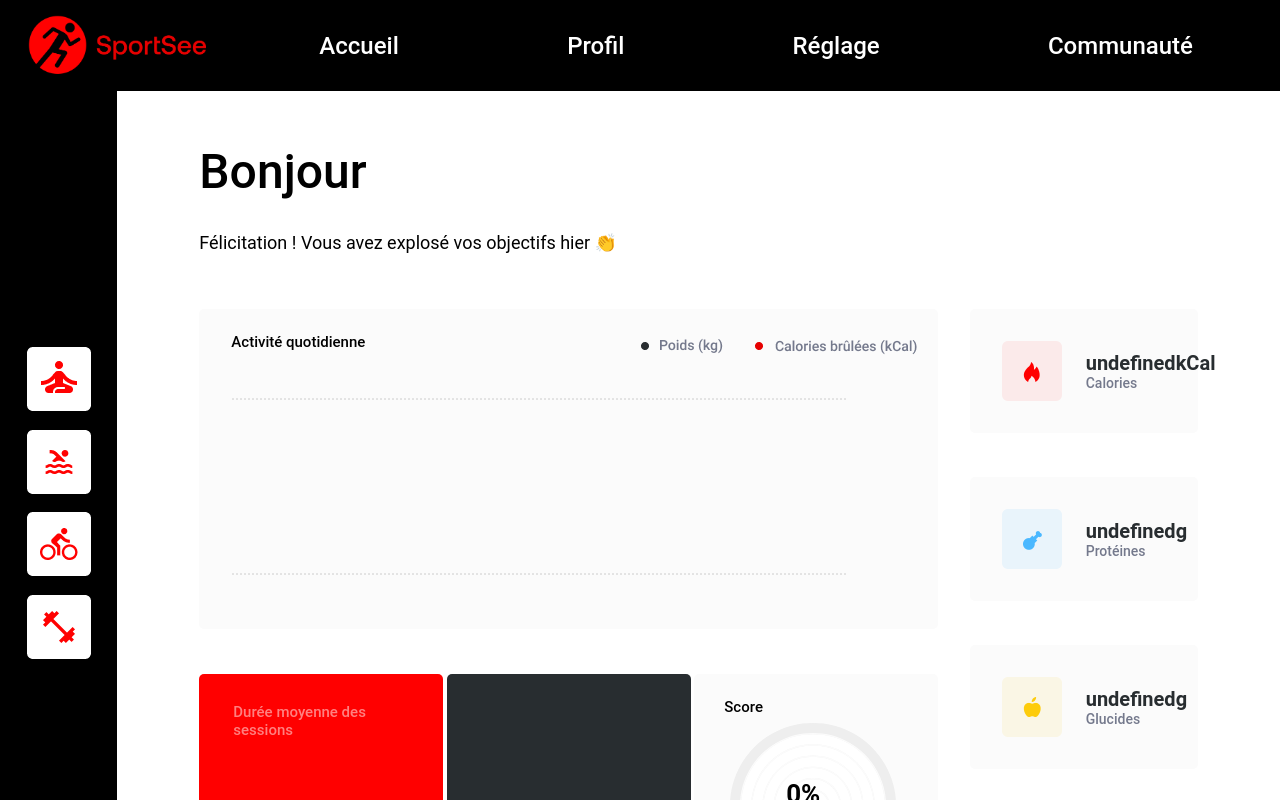
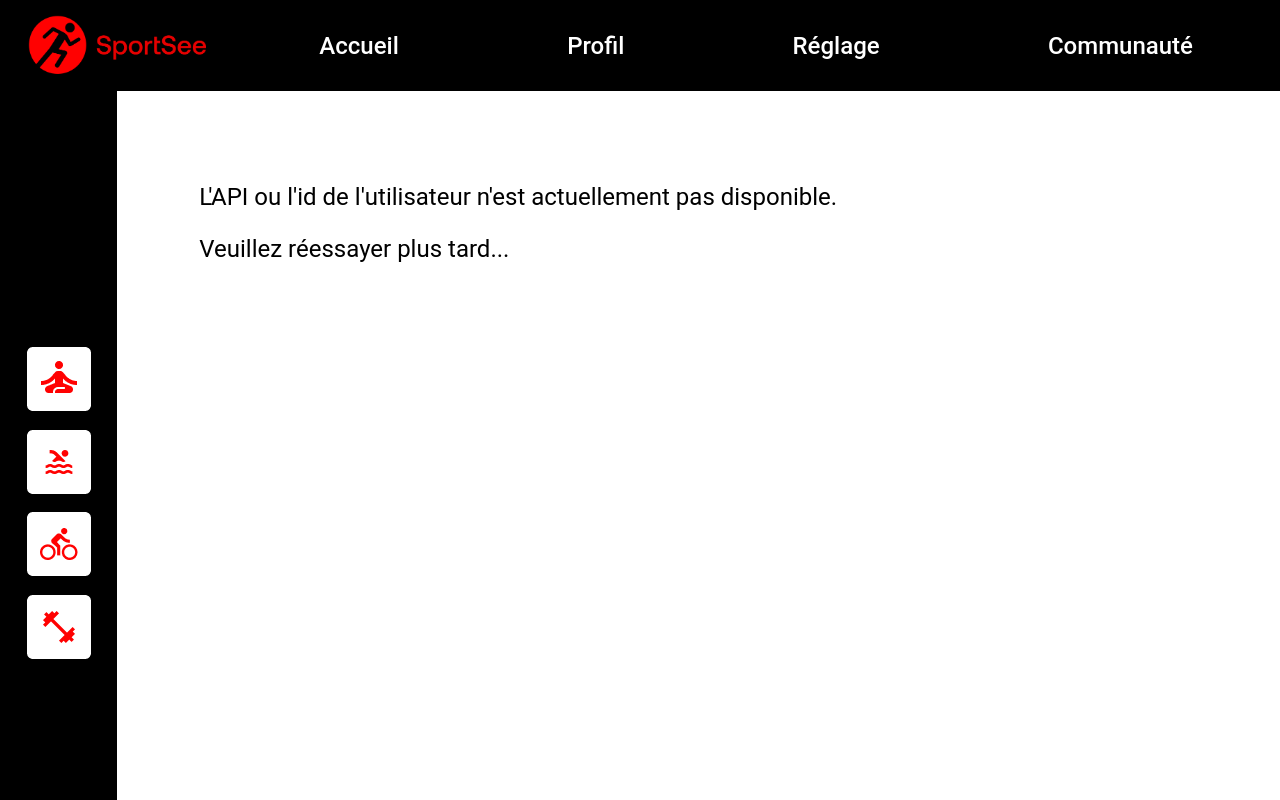
Before and after one commit to Jerome-Fromantin/JeromeFromantin_12_01022022, a React (Create React App) app: page /1 in a window 1280 px wide. Shown: the top 800 px of the page. Built offline with nearby package versions, Linux system fonts and the light colour scheme; no server answers.

Commit message:
Adding of a 404 page in case of errors

```diff
--- a/src/App.js
+++ b/src/App.js
@@ -2,10 +2,11 @@ import "./App.css"
 import {BrowserRouter, Routes, Route} from "react-router-dom"
 import Layout from "./components/Layout"
 import Profile from "./pages/profile"
+import Page404 from "./pages/page404"
 
 /**
  * This function contains the logic of the router, with a parent route for the layout
- * and a child route for the "profile page" displayed in this project.
+ * and 2 children routes : one for the "profile page" displayed in this project and one for a 404 page.
  * @function App
  */
 function App() {
@@ -14,7 +15,8 @@ function App() {
       <BrowserRouter>
         <Routes>
           <Route path="/" element={<Layout/>}>
-            <Route path=":id" element={<Profile/>}/>
+            <Route path="profile/:id" element={<Profile/>}/>
+            <Route path="*" element={<Page404/>}/>
           </Route>
         </Routes>
       </BrowserRouter>
--- /dev/null
+++ b/src/pages/page404.js
@@ -0,0 +1,10 @@
+function Page404() {
+    return (
+        <div className="page404">
+            <p>L'API ou l'id de l'utilisateur n'est actuellement pas disponible.</p>
+            <p>Veuillez réessayer plus tard...</p>
+        </div>
+    )
+}
+
+export default Page404
--- a/src/pages/profile.js
+++ b/src/pages/profile.js
@@ -1,6 +1,6 @@
 import "../styles.css"
 import { useEffect, useState } from 'react'
-import {useParams} from "react-router-dom"
+import {useParams, useNavigate} from "react-router-dom"
 
 /* ACCESS TO DATA */
 // Access to mocked data in the file "src/services/data.js"
@@ -27,22 +27,35 @@ import glucIcon from "../images/gluc-icon.png"
 import lipiIcon from "../images/lipi-icon.png"
 
 function Profile(props) {
+    /**
+     * @type {{id: number}}
+     */
     const param = useParams()
+    const navigate = useNavigate()
     const [keyData, setKeyData] = useState({})
 
     // Use of "AbortController()" to prevent memory leaks
     useEffect(() => {
         let abortController = new AbortController()
+        // This function uses "try catch" to return the data when the back-end API is working
+        // or the 404 page when the back-end API isn't working or the user's id isn't correct.
         async function init() {
-            const mainData = await getMainData(param.id)
-            const formatter = new Formatter(mainData)
-            setKeyData(formatter.getKeyData())
+            try {
+                const mainData = await getMainData(param.id)
+                const formatter = new Formatter(mainData)
+                if (!mainData) {
+                    navigate("/page404")
+                }
+                else {setKeyData(formatter.getKeyData())}
+            } catch (error) {
+                navigate("/page404")
+            }
         }
         init()
         return () => {
             abortController.abort()
         }
-    }, [param.id])
+    }, [navigate, param.id])
 
     return (
         <div>
--- a/src/styles.css
+++ b/src/styles.css
@@ -39,6 +39,11 @@
 .leftDown {
     display: flex;
     justify-content: space-between
+}
+
+/* Page "Page404" */
+.page404 {
+    font-size: 24px
 }
 
 /* Component "HorizBar" */
```
